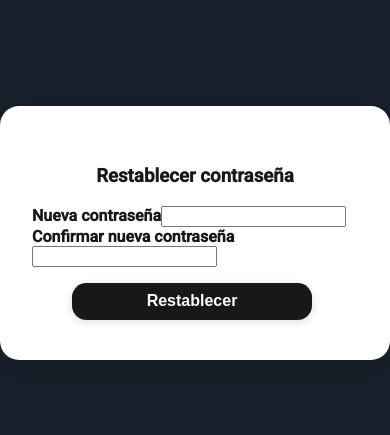
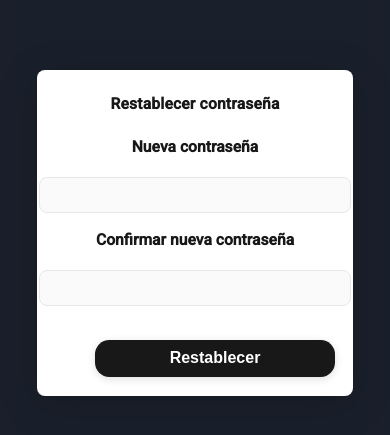
Before and after one commit to SebassG05/TFG, an Angular app in the folder 24Seconds/: page /reset/1 in a window 390 px wide. Shown: the part 189-624 px from the top of the page. Built offline with nearby package versions, Linux system fonts and the light colour scheme; no server answers; sample sign-in values are in the browser's storage.

Commit message:
Commit 124 recuperar contraseña

```diff
--- a/24Seconds/src/app/app.component.ts
+++ b/24Seconds/src/app/app.component.ts
@@ -41,5 +41,11 @@ export class AppComponent implements AfterViewInit {
     window.addEventListener('mostrar-login-modal', () => {
       this.mostrarLoginModal();
     });
+    // OCULTAR LOGIN EN RESET
+    if (window.location.pathname.startsWith('/reset')) {
+      if (this.authModal) {
+        this.authModal.show = false;
+      }
+    }
   }
 }
--- /dev/null
+++ b/24Seconds/src/app/reset-password.component.css
@@ -0,0 +1,130 @@
+/*
+ Modern, responsive styles for the password reset modal.
+*/
+.forgot-overlay {
+  position: fixed;
+  inset: 0;
+  background: rgba(30, 41, 59, 0.45);
+  backdrop-filter: blur(4px);
+  z-index: 9999;
+  display: flex;
+  align-items: center;
+  justify-content: center;
+}
+.forgot-modal {
+  background: #fff;
+  border-radius: 1.2rem;
+  box-shadow: 0 8px 40px 0 rgba(0,0,0,0.18);
+  padding: 2.5rem 2.2rem 2.2rem 2.2rem;
+  min-width: 320px;
+  max-width: 95vw;
+  width: 370px;
+  display: flex;
+  flex-direction: column;
+  align-items: center;
+  animation: fadeInScale 0.5s cubic-bezier(.4,1.3,.6,1);
+}
+@keyframes fadeInScale {
+  from { opacity: 0; transform: scale(0.95); }
+  to { opacity: 1; transform: scale(1); }
+}
+.forgot-modal h3 {
+  font-size: 1.45rem;
+  font-weight: 800;
+  margin-bottom: 1.5rem;
+  color: #181818;
+  letter-spacing: 0.01em;
+}
+.forgot-modal form {
+  width: 100%;
+  display: flex;
+  flex-direction: column;
+  gap: 1.1rem;
+}
+.forgot-modal label {
+  font-size: 1.08rem;
+  font-weight: 600;
+  color: #181818;
+  margin-bottom: 0.2rem;
+}
+.forgot-modal input[type="password"] {
+  border: 1.5px solid #e5e7eb;
+  border-radius: 0.5rem;
+  font-size: 1.13rem;
+  width: 100%;
+  height: 40px;
+  box-sizing: border-box;
+  background: #fafafa;
+  text-align: left;
+  transition: border-color 0.2s;
+  padding: 0 1.2rem;
+}
+.forgot-modal input:focus {
+  border-color: #ff0000;
+}
+.auth-modal__main-btn {
+  background: #181818;
+  color: #fff;
+  border: none;
+  border-radius: 0.9rem;
+  font-size: 1.1rem;
+  font-weight: 700;
+  padding: 0.7rem 0;
+  box-shadow: 0 2px 8px #0002;
+  cursor: pointer;
+  transition: background 0.2s;
+  margin-top: 1.2rem;
+  margin-bottom: 0.5rem;
+  width: 100%;
+  align-self: center;
+  display: block;
+}
+.auth-modal__main-btn:hover {
+  background: #222;
+}
+
+/* Responsive styles for mobile and tablets */
+@media (max-width: 600px) {
+  .forgot-modal {
+    min-width: 0;
+    width: 88vw;
+    padding: 1.2rem 0.7rem 1.2rem 0.7rem;
+    border-radius: 1.1rem;
+  }
+  .forgot-modal h3 {
+    font-size: 1.18rem;
+  }
+  .forgot-modal label {
+    font-size: 0.98rem;
+  }
+  .forgot-modal input[type="password"] {
+    font-size: 1rem;
+    height: 36px;
+    padding: 0 0.7rem;
+  }
+  .auth-modal__main-btn {
+    font-size: 1rem;
+    padding: 0.6rem 0;
+    margin-top: 1rem;
+  }
+}
+@media (max-width: 480px) {
+  .forgot-modal {
+    width: 80vw;
+    padding: 0.7rem 0.3rem 1.1rem 0.3rem;
+    border-radius: 0.7rem;
+  }
+  .forgot-modal h3 {
+    font-size: 1.05rem;
+  }
+}
+@media (max-width: 400px) {
+  .forgot-modal {
+    width: 80vw;
+    padding: 0.5rem 0.1rem 0.7rem 0.1rem;
+    border-radius: 0.5rem;
+  }
+  .forgot-modal h3 {
+    font-size: 0.98rem;
+  }
+}
--- a/24Seconds/src/app/reset-password.component.ts
+++ b/24Seconds/src/app/reset-password.component.ts
@@ -19,7 +19,7 @@ import { FormsModule } from '@angular/forms';
       </div>
     </div>
   `,
-  styleUrls: ['./auth-modal/auth-modal.component.css'],
+  styleUrls: ['./auth-modal/auth-modal.component.css', './reset-password.component.css'],
   imports: [FormsModule]
 })
 export class ResetPasswordComponent {
```
Also changed, not shown: 1 other file (tests, documents, lock files or other folders).
